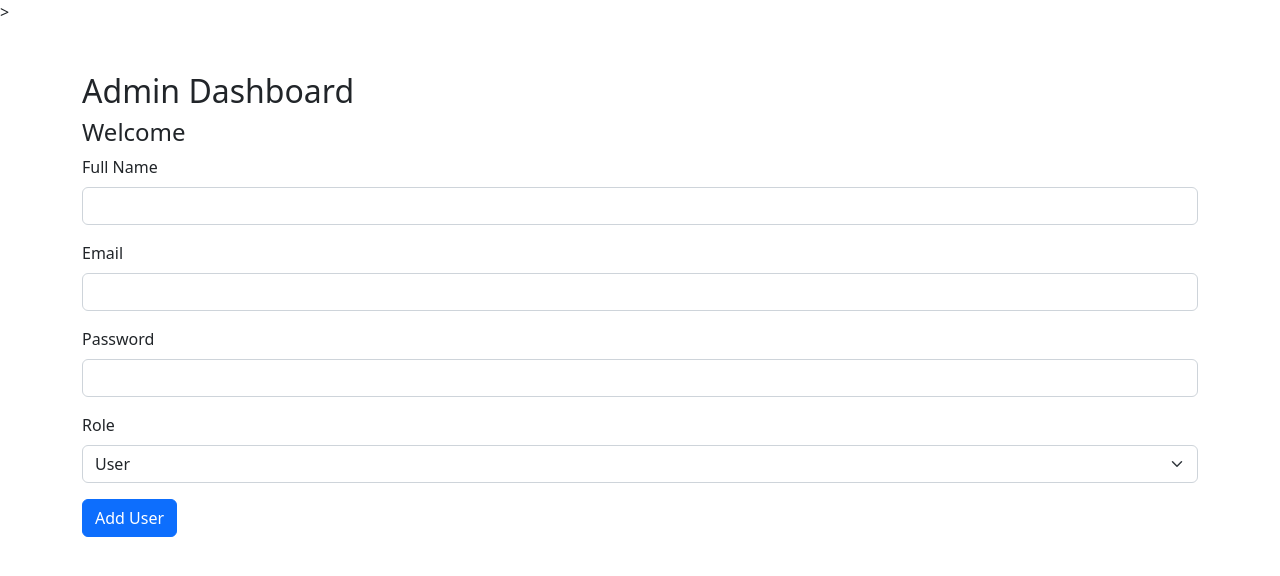
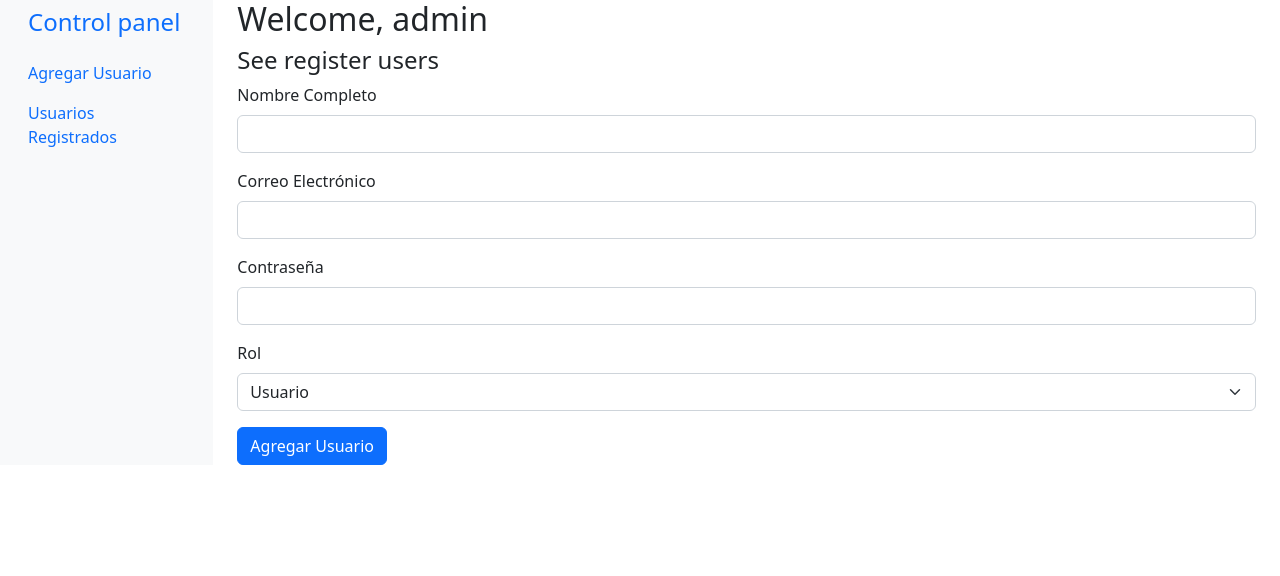
Before and after one commit to callmedems/AuroLuxe_Project, a PHP site: page /php/admindash.php in a window 1280 px wide. Shown: the top 576 px of the page. Run offline with PHP 8.4, Linux system fonts and the light colour scheme; the visitor is signed in with stand-in values (Sample User, id 1); data that the repository does not hold is empty; some libraries are stand-ins or nearby versions.

Commit message:
Dashboard chafa

```diff
--- /dev/null
+++ b/assets/js/datatables-demo.js
@@ -0,0 +1,4 @@
+// Call the dataTables jQuery plugin
+$(document).ready(function() {
+  $('#dataTable').DataTable();
+});
--- /dev/null
+++ b/assets/js/datatables-simple-demo.js
@@ -0,0 +1,9 @@
+window.addEventListener('DOMContentLoaded', event => {
+    // Simple-DataTables
+    // https://github.com/fiduswriter/Simple-DataTables/wiki
+
+    const datatablesSimple = document.getElementById('datatablesSimple');
+    if (datatablesSimple) {
+        new simpleDatatables.DataTable(datatablesSimple);
+    }
+});
--- a/php/admindash.php
+++ b/php/admindash.php
@@ -34,43 +34,98 @@ if ($_SERVER["REQUEST_METHOD"] === "POST") {
 <!DOCTYPE html>
 <html lang="en">
 <head>
+
     <meta charset="UTF-8">
     <meta name="viewport" content="width=device-width, initial-scale=1.0">
     <title>Admin Dashboard</title>
-    <link href="assets/css/stylesda.css" rel="stylesheet">
->
+    <link href="../assets/css/stylesda.css" rel="stylesheet"/>
+<!-- Bootstrap JS and Popper.js -->
+<script src="https://cdn.jsdelivr.net/npm/bootstrap@5.2.3/dist/js/bootstrap.bundle.min.js"></script>
+
+    <script src="https://cdn.jsdelivr.net/npm/bootstrap@5.2.3/dist/js/bootstrap.bundle.min.js" crossorigin="anonymous"></script>
+        <script src="js/scripts.js"></script>
+        <script src="https://cdnjs.cloudflare.com/ajax/libs/Chart.js/2.8.0/Chart.min.js" crossorigin="anonymous"></script>
+        <script src="assets/demo/chart-area-demo.js"></script>
+        <script src="assets/demo/chart-bar-demo.js"></script>
+        <script src="https://cdn.jsdelivr.net/npm/simple-datatables@7.1.2/dist/umd/simple-datatables.min.js" crossorigin="anonymous"></script>
+        <script src="js/datatables-simple-demo.js"></script>
+
+
 </head>
-<body>
-    <div class="container mt-5">
-        <h2>Admin Dashboard</h2>
-        <h4>Welcome</h4>
 
-        <!-- Form to Add New User -->
+    <div class="container-fluid">
+        <div class="row">
+            <!-- Barra Lateral -->
+            <nav class="col-md-3 col-lg-2 d-md-block bg-light sidebar">
+                <div class="position-sticky">
+                    <ul class="nav flex-column">
+                        <li class="nav-item">
+                            <a class="nav-link active" href="#">
+                                <h4>Control panel</h4>
+                            </a>
+                        </li>
+                        <li class="nav-item">
+                            <a class="nav-link" href="add_user_form.php">Agregar Usuario</a>
+                        </li>
+                        <li class="nav-item">
+                            <a class="nav-link" href="#" data-bs-toggle="collapse" data-bs-target="#userDropdown" aria-expanded="false">
+                                Usuarios Registrados
+                            </a>
+                            <div id="userDropdown" class="collapse">
+                                <ul class="nav flex-column ms-3">
+                                    <?php foreach ($users as $user): ?>
+                                        <li class="nav-item">
+                                            <a class="nav-link" href="#"><?= $user['name'] ?></a>
+                                        </li>
+                                    <?php endforeach; ?>
+                                </ul>
+                            </div>
+                        </li>
+                    </ul>
+                </div>
+            </nav>
+
+            <!-- Contenido Principal -->
+            <main class="col-md-9 ms-sm-auto col-lg-10 px-4">
+                <h2>Welcome, admin</h2>
+                <h4>See register users</h4>
+
+                <!-- Formulario para agregar un nuevo usuario -->
                 <form action="admindash.php" method="POST">
                     <div class="mb-3">
-                <label for="name" class="form-label">Full Name</label>
+                        <label for="name" class="form-label">Nombre Completo</label>
                         <input type="text" name="name" id="name" class="form-control" required>
                     </div>
                     <div class="mb-3">
-                <label for="email" class="form-label">Email</label>
+                        <label for="email" class="form-label">Correo Electrónico</label>
                         <input type="email" name="email" id="email" class="form-control" required>
                     </div>
                     <div class="mb-3">
-                <label for="password" class="form-label">Password</label>
+                        <label for="password" class="form-label">Contraseña</label>
                         <input type="password" name="password" id="password" class="form-control" required>
                     </div>
                     <div class="mb-3">
-                <label for="role" class="form-label">Role</label>
+                        <label for="role" class="form-label">Rol</label>
                         <select name="role" id="role" class="form-select" required>
-                    <option value="user">User</option>
-                    <option value="admin">Admin</option>
+                            <option value="user">Usuario</option>
+                            <option value="admin">Administrador</option>
                         </select>
                     </div>
-            <button type="submit" class="btn btn-primary">Add User</button>
+                    <button type="submit" class="btn btn-primary" name="add_user">Agregar Usuario</button>
                 </form>
+            </main>
+        </div>
     </div>
 
-    <script src="https://cdn.jsdelivr.net/npm/@popperjs/core@2.11.6/dist/umd/popper.min.js"></script>
-    <script src="https://cdn.jsdelivr.net/npm/bootstrap@5.3.0-alpha1/dist/js/bootstrap.min.js"></script>
+    <!-- Bootstrap JS and Popper.js -->
+    <!--<script src="https://cdn.jsdelivr.net/npm/bootstrap@5.2.3/dist/js/bootstrap.bundle.min.js"></script>
+
+   <script src="https://cdn.jsdelivr.net/npm/bootstrap@5.2.3/dist/js/bootstrap.bundle.min.js" crossorigin="anonymous"></script>
+        <script src="js/scripts.js"></script>
+        <script src="https://cdnjs.cloudflare.com/ajax/libs/Chart.js/2.8.0/Chart.min.js" crossorigin="anonymous"></script>
+        <script src="assets/demo/chart-area-demo.js"></script>
+        <script src="assets/demo/chart-bar-demo.js"></script>
+        <script src="https://cdn.jsdelivr.net/npm/simple-datatables@7.1.2/dist/umd/simple-datatables.min.js" crossorigin="anonymous"></script>
+        <script src="js/datatables-simple-demo.js"></script> -->
 </body>
 </html>
```
Also changed, not shown: assets/js/chart-area-demo.js (added, +54 -0 lines). Lines whose indentation alone changed are shown as unchanged.
